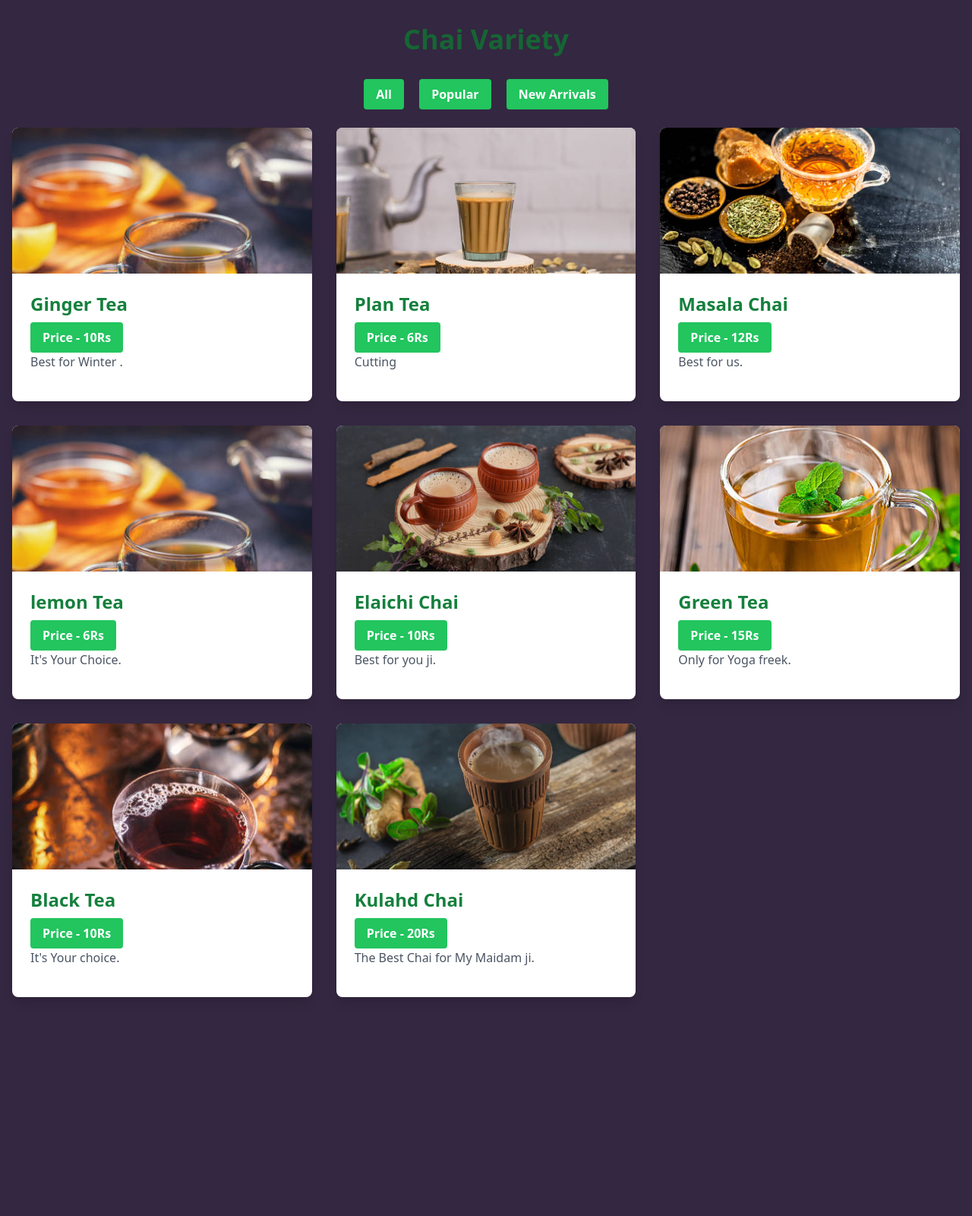
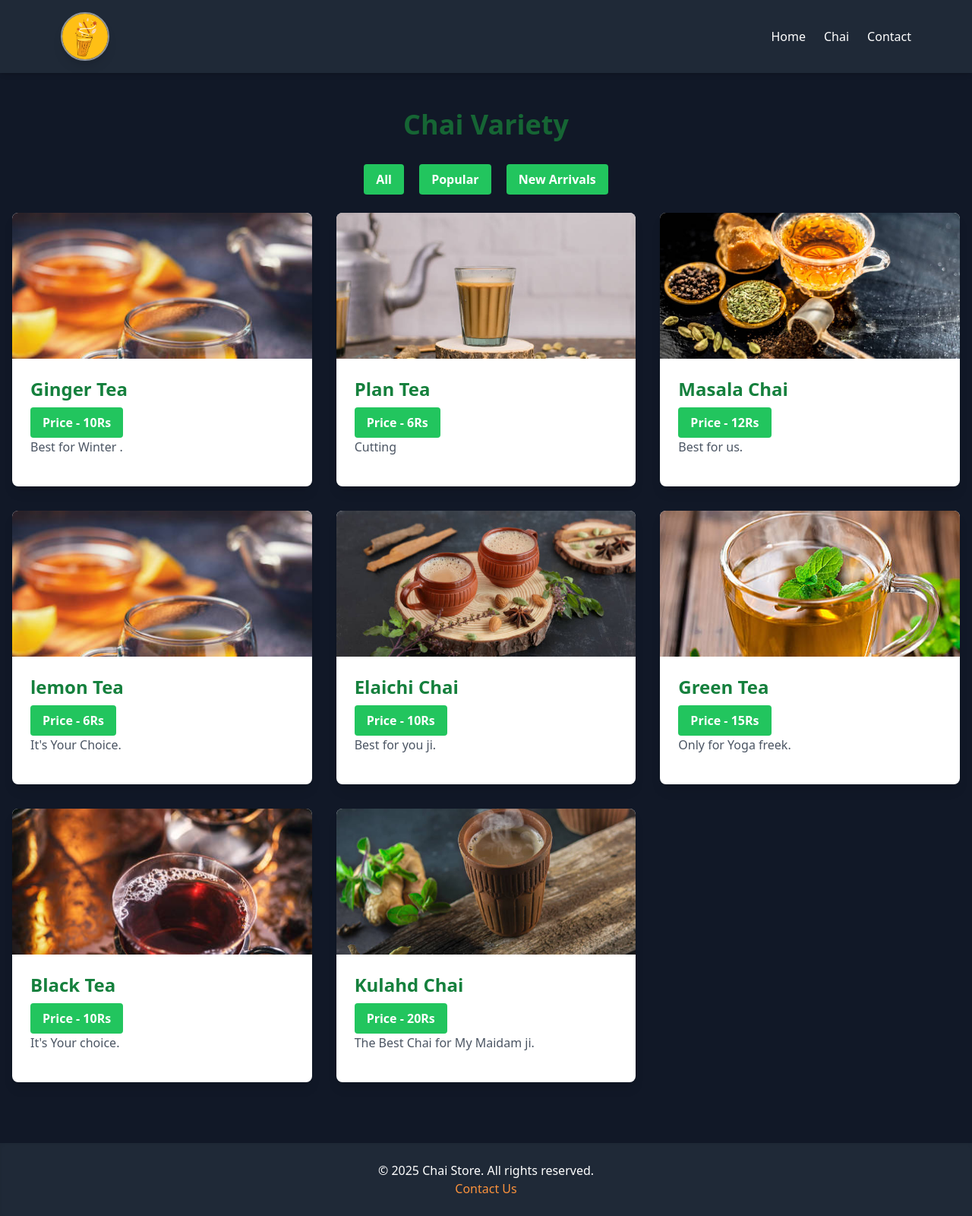
Before and after one commit to Mayra071/Chai_Adda, a Django app: page /chai/ in a window 1280 px wide. Shown: the whole page at 76% size. Before the commit the page ends 1312 px from the top, so only its background shows below. Run offline with Django 5.2, Linux system fonts and the light colour scheme; data comes from the database, SQL or seed files in the repository; some libraries are stand-ins or nearby versions.

Commit message:
adding Some features

```diff
--- a/ChaiaurDjango/settings.py
+++ b/ChaiaurDjango/settings.py
@@ -129,6 +129,7 @@ USE_TZ = True
 STATIC_URL = 'static/'
 STATICFILES_DIRS =[os.path.join(BASE_DIR,'static')]
 
+
 MEDIA_URL = '/media/'
 MEDIA_ROOT = os.path.join(BASE_DIR, 'media')
 
--- a/ChaiaurDjango/urls.py
+++ b/ChaiaurDjango/urls.py
@@ -22,8 +22,9 @@ from django.conf.urls.static import static
 
 urlpatterns = [
     path('admin/', admin.site.urls),
-    # path('', views.home, name='home'),lsl
-    path('chai/', include('chai.urls')),
+    path('', views.home, name='home'),
+    path('contact/',views.contact, name='contact'),
+    path('chai/', include('chai.urls', namespace='chai')),
 
     path("__reload__/", include('django_browser_reload.urls')),
 ] + static(settings.MEDIA_URL, document_root=settings.MEDIA_ROOT)
--- a/chai/templates/chai/all_chai.html
+++ b/chai/templates/chai/all_chai.html
@@ -19,7 +19,8 @@
             <img class="w-full h-48 object-cover" src="{{ chai.image.url }}" alt="{{ chai.name }}">
             <div class="p-6">
                 <h3 class="text-2xl font-bold text-green-700 mb-2">{{chai.name}}</h3>
-                <a href="{% url 'chai_detail' chai.id %}" class="inline-block bg-green-500 text-white font-bold py-2 px-4 rounded hover:bg-green-600 transition duration-300">
+                <a href="{% url 'chai:chai_detail' chai.id %}" class="inline-block bg-green-500 text-white font-bold py-2 px-4 rounded hover:bg-green-600 transition duration-300">
+
                     Price - {{chai.price}}Rs
                 </a>
                 <p class="text-gray-600 mb-4 gap-8">{{ chai.description|truncatewords:20 }}</p>
--- a/chai/urls.py
+++ b/chai/urls.py
@@ -1,12 +1,13 @@
-
 from django.urls import path
 from . import views
+app_name = "chai"
 
 urlpatterns = [
     # localhost:80001/chai
-    path('',views.all_chai, name='all_chai'),
+    path('', views.all_chai, name='all_chai'),
+
     # localhost:80001/chai/chai_detail
-    path('<int:chai_id>/',views.chai_detail, name='chai_detail'),
-    path('chai_stores/',views.chai_store_view, name='chai_stores'),
+    path('chai<int:chai_id>/', views.chai_detail, name='chai_detail'),
 
+    path('chai_stores/', views.chai_store_view, name='chai_stores'),
 ]
--- a/templates/manish.html
+++ b/templates/manish.html
@@ -4,19 +4,57 @@
 <head>
     <meta charset="UTF-8">
     <meta name="viewport" content="width=device-width, initial-scale=1.0">
-    <title>
-        {% block title %}
-        Django
+    <meta name="description" content="Chai Store - A cup of comfort in every sip. Experience the magic of chai with us.">
+    <title>{% block title %} Chai Store {% endblock %}</title>
+    <link rel="stylesheet" href="{% static 'style.css' %}">
+    {% tailwind_css %}
+</head>
+<body class="bg-gray-900 text-white">
+
+    <header class="fixed w-full top-0 left-0 z-10 bg-gray-800 shadow-md">
+        <div class="flex items-center justify-between p-4 max-w-6xl mx-auto">
+            <!-- Logo -->
+            <img src="{% static 'logo3.jpg' %}" alt="Chai Store Logo" class="w-16 h-16 object-contain rounded-full shadow-lg border-2 border-white/50">
+
+            <!-- Navigation -->
+            <nav>
+                <ul class="flex space-x-6">
+                    <li><a href="{% url 'home' %}" class="text-white hover:text-orange-400 transition">Home</a></li>
+                    <li><a href="{% url 'chai:all_chai' %}" class="text-white hover:text-orange-400 transition">Chai</a></li>
+                    <li><a href="{% url 'contact' %}" class="text-white hover:text-orange-400 transition">Contact</a></li>
+                </ul>
+            </nav>
+        </div>
+    </header>
+
+    <main class="pt-28">  <!-- Push content down to avoid overlap with fixed header -->
+        {% block content %}
+        <div class="max-w-3xl mx-auto px-6 py-10 text-center">
+            <h1 class="text-4xl font-extrabold bg-gradient-to-r from-gray-400 to-red-600 text-transparent bg-clip-text py-2">
+                The Heartwarming Magic of a Chai Store
+            </h1>
+
+            <h2 class="text-2xl font-semibold text-yellow-900 mt-6">A Cup of Comfort in Every Sip</h2>
+            <p class="text-lg leading-relaxed mt-3">There’s something magical about a cup of chai—the way it warms your hands, soothes your soul, and sparks conversations.</p>
+
+            <h2 class="text-xl font-semibold text-yellow-900 mt-8">A Tradition Passed Through Generations</h2>
+            <p class="text-lg leading-relaxed mt-2">For centuries, chai has been more than just a drink; it’s an emotion. Our chai store serves freshly brewed tea infused with rich spices like cardamom, ginger, and cinnamon.</p>
+
+            <h2 class="text-xl font-semibold text-yellow-800 mt-8">A Variety of Flavors to Savor</h2>
+            <p class="text-lg leading-relaxed mt-2">Whether you love Masala Chai, Ginger Tea, or the creamy Irani Chai, we have something special for every tea lover!</p>
+
+            <h2 class="text-xl font-semibold text-yellow-800 mt-8">Visit Us for a Sip of Happiness!</h2>
+            <p class="text-lg leading-relaxed mt-2">At our chai store, we don’t just serve tea—we serve happiness in a cup. Stop by and experience the magic of chai! ☕✨</p>
+        </div>
         {% endblock %}
-    </title>
-    <link rel="stylesheet" href="../static/style.css">
-    {% tailwind_css %}
+    </main>
 
-</head>
-<body>
-    {% block content %}
-    <h1 class="bg-orange-500">Hello,Manish</h1>
-    <h1 class="bg-slate-20">Blog page </h1>
+    {% block footer %}
+    <footer class="bg-gray-800 text-white text-center p-6 mt-12 shadow-inner">
+        <p>&copy; 2025 Chai Store. All rights reserved.</p>
+        <p><a href="{% url 'contact' %}" class="text-orange-400 hover:underline">Contact Us</a></p>
+    </footer>
     {% endblock %}
+
 </body>
 </html>
--- a/theme/static/css/dist/styles.css
+++ b/theme/static/css/dist/styles.css
@@ -787,6 +787,30 @@ select {
   position: static;
 }
 
+.fixed {
+  position: fixed;
+}
+
+.left-4 {
+  left: 1rem;
+}
+
+.top-4 {
+  top: 1rem;
+}
+
+.left-0 {
+  left: 0px;
+}
+
+.top-0 {
+  top: 0px;
+}
+
+.z-10 {
+  z-index: 10;
+}
+
 .mx-2 {
   margin-left: 0.5rem;
   margin-right: 0.5rem;
@@ -813,6 +852,42 @@ select {
   margin-bottom: 2rem;
 }
 
+.mt-10 {
+  margin-top: 2.5rem;
+}
+
+.mt-8 {
+  margin-top: 2rem;
+}
+
+.mt-4 {
+  margin-top: 1rem;
+}
+
+.mt-2 {
+  margin-top: 0.5rem;
+}
+
+.mt-6 {
+  margin-top: 1.5rem;
+}
+
+.mt-12 {
+  margin-top: 3rem;
+}
+
+.mt-3 {
+  margin-top: 0.75rem;
+}
+
+.mt-32 {
+  margin-top: 8rem;
+}
+
+.mt-24 {
+  margin-top: 6rem;
+}
+
 .block {
   display: block;
 }
@@ -837,12 +916,110 @@ select {
   height: 100vh;
 }
 
+.h-auto {
+  height: auto;
+}
+
+.h-32 {
+  height: 8rem;
+}
+
+.h-20 {
+  height: 5rem;
+}
+
+.h-24 {
+  height: 6rem;
+}
+
+.h-16 {
+  height: 4rem;
+}
+
+.h-14 {
+  height: 3.5rem;
+}
+
+.h-12 {
+  height: 3rem;
+}
+
+.h-10 {
+  height: 2.5rem;
+}
+
+.h-0 {
+  height: 0px;
+}
+
+.h-60 {
+  height: 15rem;
+}
+
 .w-full {
   width: 100%;
 }
 
+.w-32 {
+  width: 8rem;
+}
+
+.w-20 {
+  width: 5rem;
+}
+
+.w-24 {
+  width: 6rem;
+}
+
+.w-16 {
+  width: 4rem;
+}
+
+.w-14 {
+  width: 3.5rem;
+}
+
+.w-12 {
+  width: 3rem;
+}
+
+.w-10 {
+  width: 2.5rem;
+}
+
+.w-40 {
+  width: 10rem;
+}
+
+.w-0 {
+  width: 0px;
+}
+
+.max-w-md {
+  max-width: 28rem;
+}
+
+.max-w-3xl {
+  max-width: 48rem;
+}
+
+.max-w-lg {
+  max-width: 32rem;
+}
+
+.max-w-6xl {
+  max-width: 72rem;
+}
+
 .transform {
   transform: translate(var(--tw-translate-x), var(--tw-translate-y)) rotate(var(--tw-rotate)) skewX(var(--tw-skew-x)) skewY(var(--tw-skew-y)) scaleX(var(--tw-scale-x)) scaleY(var(--tw-scale-y));
+}
+
+.appearance-none {
+  -webkit-appearance: none;
+     -moz-appearance: none;
+          appearance: none;
 }
 
 .grid-cols-1 {
@@ -857,8 +1034,30 @@ select {
   justify-content: center;
 }
 
+.justify-between {
+  justify-content: space-between;
+}
+
 .gap-8 {
   gap: 2rem;
+}
+
+.space-x-4 > :not([hidden]) ~ :not([hidden]) {
+  --tw-space-x-reverse: 0;
+  margin-right: calc(1rem * var(--tw-space-x-reverse));
+  margin-left: calc(1rem * calc(1 - var(--tw-space-x-reverse)));
+}
+
+.space-x-6 > :not([hidden]) ~ :not([hidden]) {
+  --tw-space-x-reverse: 0;
+  margin-right: calc(1.5rem * var(--tw-space-x-reverse));
+  margin-left: calc(1.5rem * calc(1 - var(--tw-space-x-reverse)));
+}
+
+.space-y-2 > :not([hidden]) ~ :not([hidden]) {
+  --tw-space-y-reverse: 0;
+  margin-top: calc(0.5rem * calc(1 - var(--tw-space-y-reverse)));
+  margin-bottom: calc(0.5rem * var(--tw-space-y-reverse));
 }
 
 .overflow-hidden {
@@ -873,13 +1072,44 @@ select {
   border-radius: 0.5rem;
 }
 
+.rounded-full {
+  border-radius: 9999px;
+}
+
+.rounded-3xl {
+  border-radius: 1.5rem;
+}
+
 .border {
   border-width: 1px;
+}
+
+.border-2 {
+  border-width: 2px;
+}
+
+.border-white {
+  --tw-border-opacity: 1;
+  border-color: rgb(255 255 255 / var(--tw-border-opacity));
+}
+
+.border-white\/50 {
+  border-color: rgb(255 255 255 / 0.5);
+}
+
+.bg-blue-500 {
+  --tw-bg-opacity: 1;
+  background-color: rgb(59 130 246 / var(--tw-bg-opacity));
 }
 
 .bg-gray-50 {
   --tw-bg-opacity: 1;
   background-color: rgb(249 250 251 / var(--tw-bg-opacity));
+}
+
+.bg-gray-800 {
+  --tw-bg-opacity: 1;
+  background-color: rgb(31 41 55 / var(--tw-bg-opacity));
 }
 
 .bg-green-500 {
@@ -897,18 +1127,111 @@ select {
   background-color: rgb(255 255 255 / var(--tw-bg-opacity));
 }
 
+.bg-black {
+  --tw-bg-opacity: 1;
+  background-color: rgb(0 0 0 / var(--tw-bg-opacity));
+}
+
+.bg-orange-300 {
+  --tw-bg-opacity: 1;
+  background-color: rgb(253 186 116 / var(--tw-bg-opacity));
+}
+
+.bg-slate-500 {
+  --tw-bg-opacity: 1;
+  background-color: rgb(100 116 139 / var(--tw-bg-opacity));
+}
+
+.bg-slate-50 {
+  --tw-bg-opacity: 1;
+  background-color: rgb(248 250 252 / var(--tw-bg-opacity));
+}
+
+.bg-gray-900 {
+  --tw-bg-opacity: 1;
+  background-color: rgb(17 24 39 / var(--tw-bg-opacity));
+}
+
+.bg-gray-100 {
+  --tw-bg-opacity: 1;
+  background-color: rgb(243 244 246 / var(--tw-bg-opacity));
+}
+
+.bg-orange-50 {
+  --tw-bg-opacity: 1;
+  background-color: rgb(255 247 237 / var(--tw-bg-opacity));
+}
+
+.bg-opacity-70 {
+  --tw-bg-opacity: 0.7;
+}
+
+.bg-gradient-to-r {
+  background-image: linear-gradient(to right, var(--tw-gradient-stops));
+}
+
+.from-orange-400 {
+  --tw-gradient-from: #fb923c var(--tw-gradient-from-position);
+  --tw-gradient-to: rgb(251 146 60 / 0) var(--tw-gradient-to-position);
+  --tw-gradient-stops: var(--tw-gradient-from), var(--tw-gradient-to);
+}
+
+.from-gray-900 {
+  --tw-gradient-from: #111827 var(--tw-gradient-from-position);
+  --tw-gradient-to: rgb(17 24 39 / 0) var(--tw-gradient-to-position);
+  --tw-gradient-stops: var(--tw-gradient-from), var(--tw-gradient-to);
+}
+
+.from-gray-400 {
+  --tw-gradient-from: #9ca3af var(--tw-gradient-from-position);
+  --tw-gradient-to: rgb(156 163 175 / 0) var(--tw-gradient-to-position);
+  --tw-gradient-stops: var(--tw-gradient-from), var(--tw-gradient-to);
+}
+
+.to-red-600 {
+  --tw-gradient-to: #dc2626 var(--tw-gradient-to-position);
+}
+
+.bg-clip-text {
+  -webkit-background-clip: text;
+          background-clip: text;
+}
+
+.object-contain {
+  -o-object-fit: contain;
+     object-fit: contain;
+}
+
 .object-cover {
   -o-object-fit: cover;
      object-fit: cover;
+}
+
+.p-4 {
+  padding: 1rem;
 }
 
 .p-6 {
   padding: 1.5rem;
 }
 
+.p-2 {
+  padding: 0.5rem;
+}
+
+.px-3 {
+  padding-left: 0.75rem;
+  padding-right: 0.75rem;
+}
+
 .px-4 {
   padding-left: 1rem;
   padding-right: 1rem;
+}
+
+.px-8 {
+  padding-left: 2rem;
+  padding-right: 2rem;
 }
 
 .py-2 {
@@ -921,8 +1244,38 @@ select {
   padding-bottom: 2rem;
 }
 
+.px-6 {
+  padding-left: 1.5rem;
+  padding-right: 1.5rem;
+}
+
+.py-10 {
+  padding-top: 2.5rem;
+  padding-bottom: 2.5rem;
+}
+
+.pb-8 {
+  padding-bottom: 2rem;
+}
+
+.pt-6 {
+  padding-top: 1.5rem;
+}
+
+.pt-28 {
+  padding-top: 7rem;
+}
+
 .text-center {
   text-align: center;
+}
+
+.text-justify {
+  text-align: justify;
+}
+
+.align-top {
+  vertical-align: top;
 }
 
 .font-serif {
@@ -976,9 +1370,90 @@ select {
   color: rgb(255 255 255 / var(--tw-text-opacity));
 }
 
+.text-slate-400 {
+  --tw-text-opacity: 1;
+  color: rgb(148 163 184 / var(--tw-text-opacity));
+}
+
+.text-gray-300 {
+  --tw-text-opacity: 1;
+  color: rgb(209 213 219 / var(--tw-text-opacity));
+}
+
+.text-orange-500 {
+  --tw-text-opacity: 1;
+  color: rgb(249 115 22 / var(--tw-text-opacity));
+}
+
+.text-orange-400 {
+  --tw-text-opacity: 1;
+  color: rgb(251 146 60 / var(--tw-text-opacity));
+}
+
+.text-transparent {
+  color: transparent;
+}
+
+.text-gray-900 {
+  --tw-text-opacity: 1;
+  color: rgb(17 24 39 / var(--tw-text-opacity));
+}
+
+.text-orange-600 {
+  --tw-text-opacity: 1;
+  color: rgb(234 88 12 / var(--tw-text-opacity));
+}
+
+.text-gray-400 {
+  --tw-text-opacity: 1;
+  color: rgb(156 163 175 / var(--tw-text-opacity));
+}
+
+.text-yellow-600 {
+  --tw-text-opacity: 1;
+  color: rgb(202 138 4 / var(--tw-text-opacity));
+}
+
+.text-yellow-900 {
+  --tw-text-opacity: 1;
+  color: rgb(113 63 18 / var(--tw-text-opacity));
+}
+
+.text-gray-800 {
+  --tw-text-opacity: 1;
+  color: rgb(31 41 55 / var(--tw-text-opacity));
+}
+
+.text-yellow-800 {
+  --tw-text-opacity: 1;
+  color: rgb(133 77 14 / var(--tw-text-opacity));
+}
+
+.underline {
+  text-decoration-line: underline;
+}
+
+.shadow {
+  --tw-shadow: 0 1px 3px 0 rgb(0 0 0 / 0.1), 0 1px 2px -1px rgb(0 0 0 / 0.1);
+  --tw-shadow-colored: 0 1px 3px 0 var(--tw-shadow-color), 0 1px 2px -1px var(--tw-shadow-color);
+  box-shadow: var(--tw-ring-offset-shadow, 0 0 #0000), var(--tw-ring-shadow, 0 0 #0000), var(--tw-shadow);
+}
+
 .shadow-lg {
   --tw-shadow: 0 10px 15px -3px rgb(0 0 0 / 0.1), 0 4px 6px -4px rgb(0 0 0 / 0.1);
   --tw-shadow-colored: 0 10px 15px -3px var(--tw-shadow-color), 0 4px 6px -4px var(--tw-shadow-color);
+  box-shadow: var(--tw-ring-offset-shadow, 0 0 #0000), var(--tw-ring-shadow, 0 0 #0000), var(--tw-shadow);
+}
+
+.shadow-md {
+  --tw-shadow: 0 4px 6px -1px rgb(0 0 0 / 0.1), 0 2px 4px -2px rgb(0 0 0 / 0.1);
+  --tw-shadow-colored: 0 4px 6px -1px var(--tw-shadow-color), 0 2px 4px -2px var(--tw-shadow-color);
+  box-shadow: var(--tw-ring-offset-shadow, 0 0 #0000), var(--tw-ring-shadow, 0 0 #0000), var(--tw-shadow);
+}
+
+.shadow-inner {
+  --tw-shadow: inset 0 2px 4px 0 rgb(0 0 0 / 0.05);
+  --tw-shadow-colored: inset 0 2px 4px 0 var(--tw-shadow-color);
   box-shadow: var(--tw-ring-offset-shadow, 0 0 #0000), var(--tw-ring-shadow, 0 0 #0000), var(--tw-shadow);
 }
 
```
Also changed, not shown: other parts of theme/static/css/dist/styles.css (+89 -0 lines), ChaiaurDjango/views.py (+7 -3 lines), chai/templates/chai/chai_detail.html (+27 -2 lines), chai/views.py (+12 -1 lines), templates/contact.html (added, +45 -0 lines), static/logo3.jpg (added).
